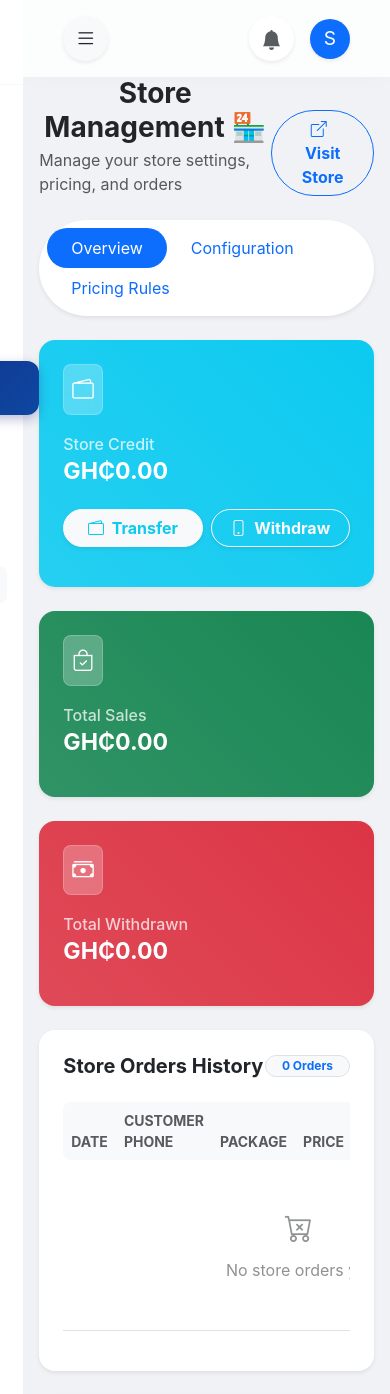
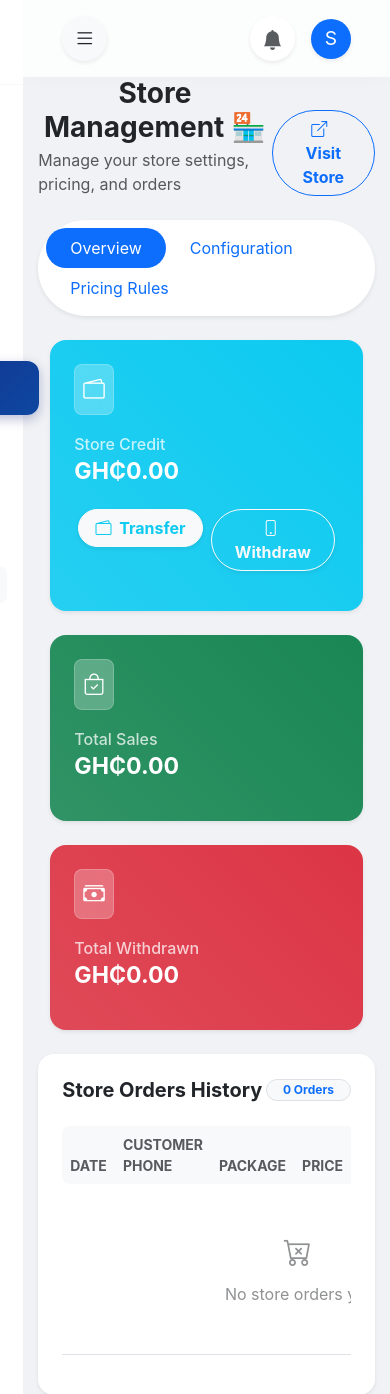
Before and after one commit to Razisky-Dev/DICE-final, a Flask app: page /store in a window 390 px wide. Shown: the top 1394 px of the page. Run offline with Flask 3, Linux system fonts and the light colour scheme; the visitor is signed in with stand-in values (Sample User, id 1); data comes from the database, SQL or seed files in the repository; data that the repository does not hold is empty; some libraries are stand-ins or nearby versions.

Commit message:
Aggressive mobile fix: overflow-x hidden, margin resets, cache buster

```diff
--- a/static/css/style.css
+++ b/static/css/style.css
@@ -513,6 +513,14 @@ button:not(.nav-link):hover {
     }
 
     /* Dashboard Mobile Fixes */
+    body,
+    html {
+        overflow-x: hidden;
+        /* Force stop horizontal scroll */
+        width: 100%;
+        position: relative;
+    }
+
     #page-content-wrapper {
         width: 100%;
         overflow-x: hidden;
@@ -520,10 +528,15 @@ button:not(.nav-link):hover {
         /* Notch Support */
     }
 
+    /* Neutralize Bootstrap Negative Margins which cause overflow */
+    #page-content-wrapper .row {
+        margin-left: 0 !important;
+        margin-right: 0 !important;
+    }
+
     .container-fluid {
-        padding-left: 1rem !important;
-        /* Reduce padding on mobile */
-        padding-right: 1rem !important;
+        padding-left: 15px !important;
+        padding-right: 15px !important;
     }
 
     /* Stats Cards on Mobile */
```
